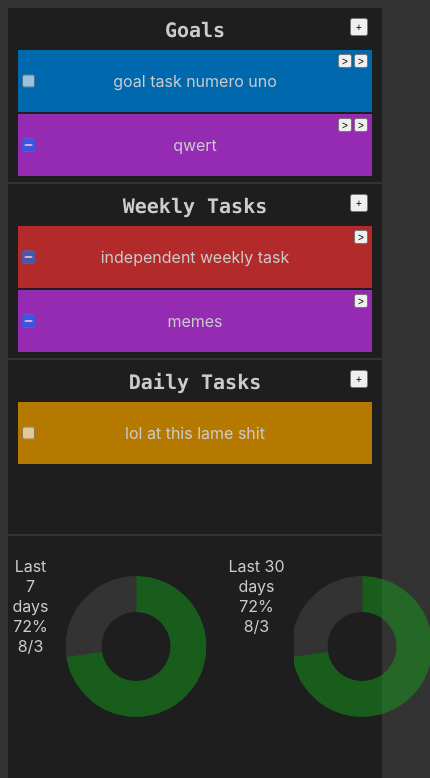
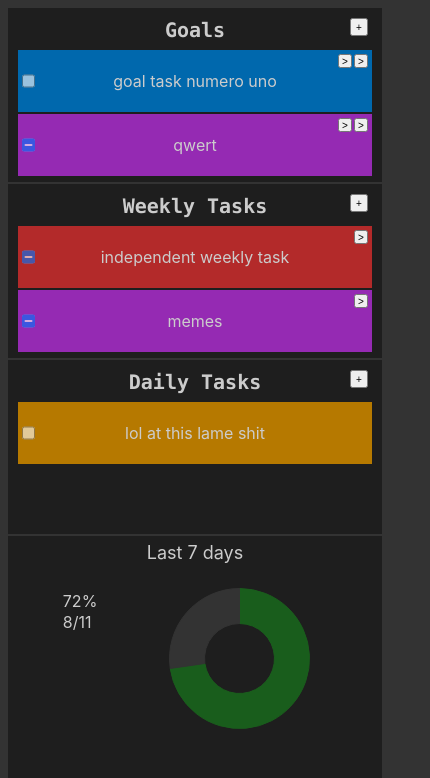
Before and after one commit to AlexJohnKennedy/TrackYourTodos, a React (Create React App) app: page / in a window 390 px wide. Shown: the top 778 px of the page, 430 px wide, since content can reach past the window. Built offline with nearby package versions, Linux system fonts and the light colour scheme.

Commit message:
preliminary arc graph summary sections are working and get updates from the domain layer :)

```diff
--- a/src/css/GridLayout.css
+++ b/src/css/GridLayout.css
@@ -73,6 +73,20 @@
         /* Top row for the summary blocks, the next three rows for the timeline graphs. Hardcoded heights :) */
         grid-template-rows: 22rem 20rem;
     }
+    .TaskStatisticsSection .RadialSummaryBlock {
+        grid-column-start: 1;
+        grid-column-end: 2;
+        grid-row-start: 1;
+        grid-row-end: 2;
+    }
+    .TaskStatisticsSection .RadialSummaryBlock ~ .RadialSummaryBlock {
+        grid-column-start: 2;
+        grid-column-end: 3;
+    }
+    .TaskStatisticsSection .RadialSummaryBlock ~ .RadialSummaryBlock ~ .RadialSummaryBlock {
+        grid-column-start: 3;
+        grid-column-end: 4;
+    }
     .Footer {
         grid-column-start: 2;
         grid-column-end: 5;
@@ -125,6 +139,20 @@
 
         /* Top row for the summary blocks, the next three rows for the timeline graphs. Hardcoded heights :) */
         grid-template-rows: 22rem 20rem;
+    }
+    .TaskStatisticsSection .RadialSummaryBlock {
+        grid-column-start: 1;
+        grid-column-end: 2;
+        grid-row-start: 1;
+        grid-row-end: 2;
+    }
+    .TaskStatisticsSection .RadialSummaryBlock ~ .RadialSummaryBlock {
+        grid-column-start: 2;
+        grid-column-end: 3;
+    }
+    .TaskStatisticsSection .RadialSummaryBlock ~ .RadialSummaryBlock ~ .RadialSummaryBlock {
+        grid-column-start: 3;
+        grid-column-end: 4;
     }
     .Footer {
         grid-column-start: 2;
@@ -184,6 +212,20 @@
         /* Top row for the summary blocks, the next three rows for the timeline graphs. Hardcoded heights :) */
         grid-template-rows: 22rem 20rem;
     }
+    .TaskStatisticsSection .RadialSummaryBlock {
+        grid-column-start: 1;
+        grid-column-end: 2;
+        grid-row-start: 1;
+        grid-row-end: 2;
+    }
+    .TaskStatisticsSection .RadialSummaryBlock ~ .RadialSummaryBlock {
+        display: none;
+    }
+    .TaskStatisticsSection .RadialSummaryBlock ~ .RadialSummaryBlock ~ .RadialSummaryBlock {
+        display: block;
+        grid-column-start: 2;
+        grid-column-end: 3;
+    }
     .Footer {
         grid-column-start: 2;
         grid-column-end: 3;
@@ -191,3 +233,20 @@
         grid-row-end: 4;
     }
 }
+@media (max-width: 450px) {
+    .TaskStatisticsSection .RadialSummaryBlock {
+        grid-column-start: 1;
+        grid-column-end: 3;
+        grid-row-start: 1;
+        grid-row-end: 2;
+    }
+    .TaskStatisticsSection .RadialSummaryBlock .summaryBlockFlexContainer {
+        justify-content: space-evenly;
+    }
+    .TaskStatisticsSection .RadialSummaryBlock ~ .RadialSummaryBlock {
+        display: none;
+    }
+    .TaskStatisticsSection .RadialSummaryBlock ~ .RadialSummaryBlock ~ .RadialSummaryBlock {
+        display: none;
+    }
+}
--- a/src/css/TaskStatisticsSection.css
+++ b/src/css/TaskStatisticsSection.css
@@ -1,11 +1,18 @@
 .TaskStatisticsSection {
     background-color: var(--editor-background-colour);
+}
+.TaskStatisticsSection .titleBlock {
+    font-size: 1.8rem;
+    padding-top: 0.6rem;
+    padding-bottom: 0.8rem;
 }
 
 .summaryBlockFlexContainer {
     display: inline-flex;
     flex-direction: row;
     justify-content: center;
+    width: 100%;
+    margin: auto;
 }
 
 .summaryBlockFlexContainer .chartWrapper {
@@ -16,6 +23,11 @@
 }
 
 .summaryBlockFlexContainer .statNums {
+    text-align: left;
     padding-top: 2rem;
     padding-bottom: 2rem;
 }
+
+.summaryBlockFlexContainer .statNums div {
+    padding-bottom: 0.05rem;
+}
--- a/src/reactComponents/RadialSummaryBlock.js
+++ b/src/reactComponents/RadialSummaryBlock.js
@@ -23,9 +23,12 @@ export class RadialSummaryBlock extends Component {
         ];
 
         return (
+            <div className="RadialSummaryBlock">
+                <div className="titleBlock">
+                    {this.props.titleText}
+                </div>
                 <div className="summaryBlockFlexContainer">
                     <StatNums
-                    titleText={this.props.titleText}
                         completed={this.props.completed}
                         failed={this.props.failed}
                     />
@@ -45,6 +48,7 @@ export class RadialSummaryBlock extends Component {
                         </FlexibleXYPlot>
                     </div>
                 </div>
+            </div>
         );
     }
 }
@@ -58,13 +62,10 @@ export class StatNums extends Component {
         return (
             <div className="statNums">
                 <div>
-                    {this.props.titleText}
-                </div>
-                <div>
                     {percentage}%
                 </div>
                 <div>
-                    {this.props.completed}/{this.props.failed}
+                    {this.props.completed}/{this.props.completed + this.props.failed}
                 </div>
             </div>
         );
```
Lines whose indentation alone changed are shown as unchanged.
